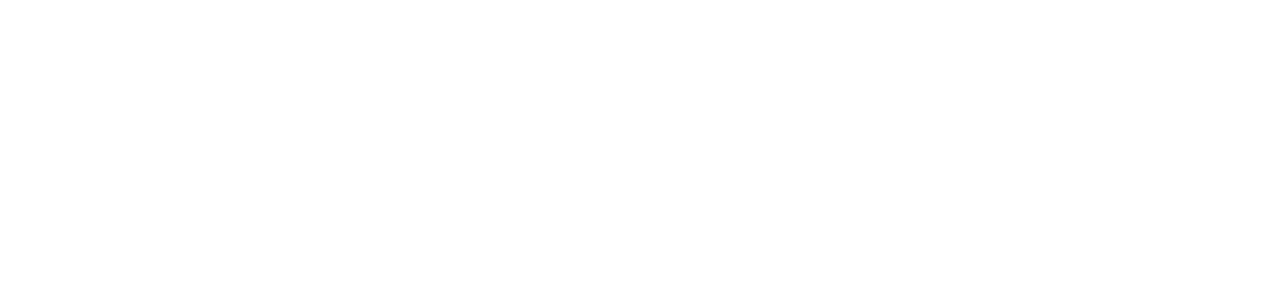
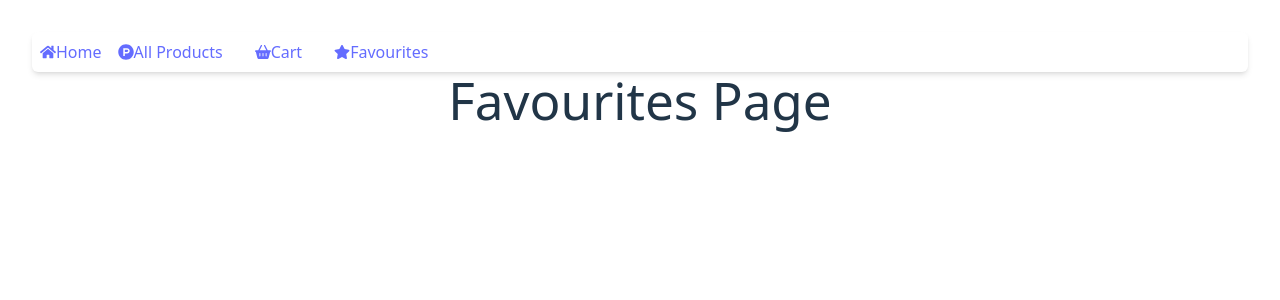
Before and after one commit to erdilhasan/JotformFrontendHackathon-20.04.2025, a React (Vite) app: page /favourites in a window 1280 px wide. Before the commit this address had no page. Shown: the top 300 px of the page. Built offline with nearby package versions, Linux system fonts and the light colour scheme.

Commit message:
Favourites added

```diff
--- a/src/contexts/cart_context.js
+++ /dev/null
@@ -1,3 +0,0 @@
-import { createContext } from "react";
-
-export const CartContext = createContext("sample context");
--- a/src/main.jsx
+++ b/src/main.jsx
@@ -8,6 +8,7 @@
 import AllProductsPage from "./pages/AllProductsPage.jsx";
 import ProductDetailPage from "./pages/ProductDetailPage.jsx";
 import CheckoutPage from "./pages/CheckoutPage.jsx";
+import FavouritesPage from "./pages/FavoritesPage.jsx";
 
 createRoot(document.getElementById("root")).render(
   <StrictMode>
@@ -19,6 +20,7 @@
           <Route path="/allproducts" element={<AllProductsPage />} />
           <Route path="/product/:pid" element={<ProductDetailPage />} />
           <Route path="/checkout" element={<CheckoutPage />} />
+          <Route path="/favourites" element={<FavouritesPage />} />
         </Route>
       </Routes>
     </BrowserRouter>
--- /dev/null
+++ b/src/pages/FavoritesPage.jsx
@@ -0,0 +1,18 @@
+import { useOutletContext } from "react-router";
+import ProductTile from "../components/ProductTile";
+
+export default function FavouritesPage(params) {
+  const { favourites, setFavourites } = useOutletContext();
+
+  return (
+    <div>
+      <h1>Favourites Page</h1>
+
+      <div className="grid grid-cols-1 sm:grid-cols-2 md:grid-cols-3 lg:grid-cols-4 gap-4">
+        {favourites.map((product, index) => (
+          <ProductTile key={index} product={product}></ProductTile>
+        ))}
+      </div>
+    </div>
+  );
+}
--- a/src/pages/Layout.jsx
+++ b/src/pages/Layout.jsx
@@ -1,5 +1,5 @@
 import { useState } from "react";
-import { FaHome, FaProductHunt } from "react-icons/fa";
+import { FaHome, FaProductHunt, FaStar } from "react-icons/fa";
 import { FaBasketShopping } from "react-icons/fa6";
 import { MdAccountCircle } from "react-icons/md";
 import { Link, Outlet } from "react-router";
@@ -7,6 +7,7 @@
 export default function Layout() {
   //global cart
   const [cart, setCart] = useState([]);
+  const [favourites, setFavourites] = useState([]);
   return (
     <div className="">
       <nav className="flex shadow-md rounded-md bg-white  m-0 content-between justify-between p-2">
@@ -27,9 +28,14 @@
               <FaBasketShopping className="m-auto"></FaBasketShopping> Cart
             </Link>
           </li>
+          <li className="px-4">
+            <Link className="flex" to="/favourites">
+              <FaStar className="m-auto"></FaStar> Favourites
+            </Link>
+          </li>
         </ul>{" "}
       </nav>
-      <Outlet context={{ cart, setCart }}></Outlet>
+      <Outlet context={{ cart, setCart, favourites, setFavourites }}></Outlet>
     </div>
   );
 }
--- a/src/pages/ProductDetailPage.jsx
+++ b/src/pages/ProductDetailPage.jsx
@@ -7,6 +7,7 @@
   const apiKey = import.meta.env.VITE_JOTFORM_API_KEY;
 
   const { cart, setCart } = useOutletContext();
+  const { favourites, setFavourites } = useOutletContext();
 
   const [product, setProduct] = useState(null);
 
@@ -16,6 +17,20 @@
       return jsonObject["pid"] == pid;
     })[0];
   }
+
+  const toggleFavourite = () => {
+    setFavourites((prev) => {
+      const exists = prev.find((item) => item.pid === product.pid);
+      if (exists) {
+        // Remove from favourites
+        return prev.filter((item) => item.pid !== product.pid);
+      } else {
+        // Add to favourites
+        return [...prev, product];
+      }
+    });
+  };
+
   const AddToCart = () => {
     setCart((prevCart) => {
       const existing = prevCart.find((item) => item.pid === product.pid);
@@ -65,6 +80,12 @@
           >
             Add to Cart
           </button>
+          <button
+            onClick={toggleFavourite}
+            className="mt-2 bg-blue-500 text-white py-1 px-4 rounded"
+          >
+            {favourites.find((fav) => fav.id === product.id) ? "💔" : "❤️"}
+          </button>
         </div>
       )}
     </div>
```
